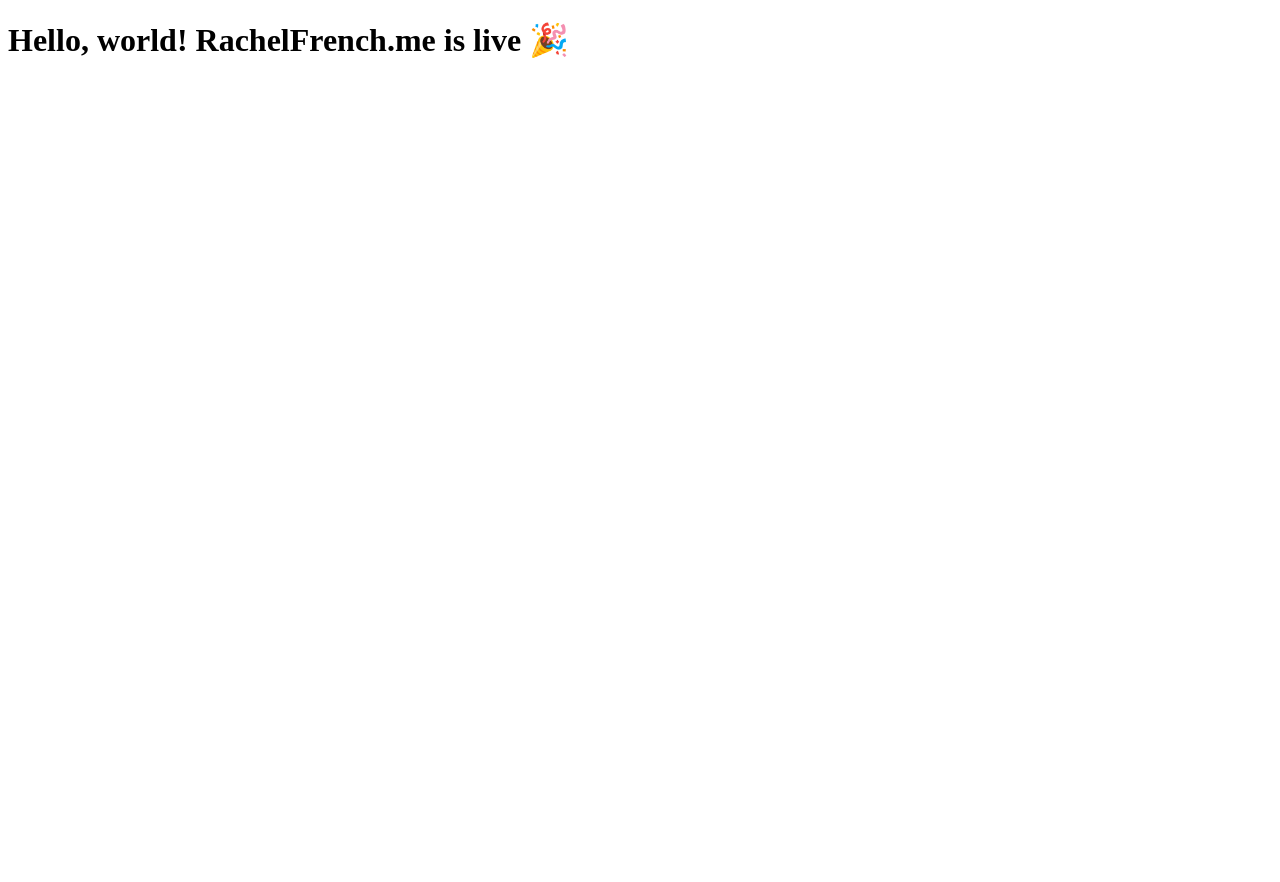
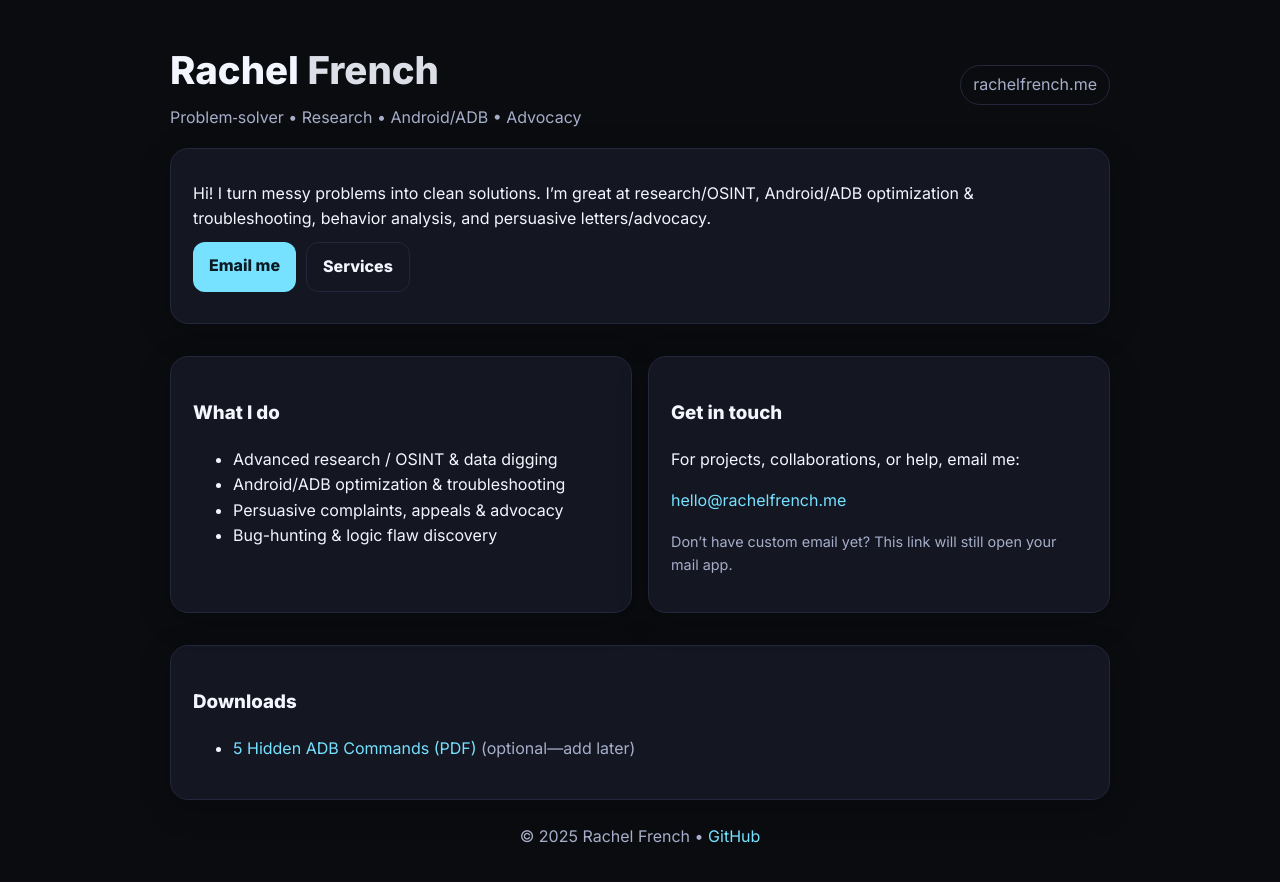
Before and after one commit to yoitsrach/6dFcLY7ZB7gL9J.github.io, a plain HTML site: page index.html in a window 1280 px wide. Before the commit the page ends 800 px from the top, so only its background shows below. Drawn offline with Linux system fonts and the light colour scheme.

Commit message:
Add files via upload

```diff
--- a/index.html
+++ b/index.html
@@ -1,7 +1,62 @@
 <!doctype html>
-<html>
-<head><title>Rachel French</title></head>
+<html lang="en">
+<head>
+  <meta charset="utf-8" />
+  <meta name="viewport" content="width=device-width, initial-scale=1" />
+  <title>Rachel French</title>
+  <meta name="description" content="Rachel French — researcher, problem solver, Android/ADB specialist." />
+  <link rel="icon" href="favicon.svg">
+  <link rel="preconnect" href="https://fonts.googleapis.com">
+  <link href="https://fonts.googleapis.com/css2?family=Inter:wght@400;600;800&display=swap" rel="stylesheet">
+  <link rel="stylesheet" href="styles.css">
+</head>
 <body>
-  <h1>Hello, world! RachelFrench.me is live 🎉</h1>
+  <main class="wrap">
+    <header class="top">
+      <div class="brand">
+        <h1>Rachel <span>French</span></h1>
+        <p class="tag">Problem‑solver • Research • Android/ADB • Advocacy</p>
+      </div>
+      <div class="chip">rachelfrench.me</div>
+    </header>
+
+    <section class="card hero">
+      <p>Hi! I turn messy problems into clean solutions. I’m great at research/OSINT, Android/ADB optimization & troubleshooting, behavior analysis, and persuasive letters/advocacy.</p>
+      <p class="cta">
+        <a class="btn" href="mailto:hello@rachelfrench.me">Email me</a>
+        <a class="btn ghost" href="#services">Services</a>
+      </p>
+    </section>
+
+    <section id="services" class="grid">
+      <div class="card">
+        <h3>What I do</h3>
+        <ul>
+          <li>Advanced research / OSINT & data digging</li>
+          <li>Android/ADB optimization & troubleshooting</li>
+          <li>Persuasive complaints, appeals & advocacy</li>
+          <li>Bug-hunting & logic flaw discovery</li>
+        </ul>
+      </div>
+      <div class="card">
+        <h3>Get in touch</h3>
+        <p>For projects, collaborations, or help, email me:</p>
+        <p><a href="mailto:hello@rachelfrench.me">hello@rachelfrench.me</a></p>
+        <p class="muted small">Don’t have custom email yet? This link will still open your mail app.</p>
+      </div>
+    </section>
+
+    <section class="card">
+      <h3>Downloads</h3>
+      <ul>
+        <li><a href="adb-guide.pdf">5 Hidden ADB Commands (PDF)</a> <span class="muted">(optional—add later)</span></li>
+      </ul>
+    </section>
+
+    <footer class="foot">
+      <p>© <span id="year"></span> Rachel French • <a href="https://github.com/6dFcLY7ZB7gL9J">GitHub</a></p>
+    </footer>
+  </main>
+  <script>document.getElementById('year').textContent = new Date().getFullYear()</script>
 </body>
 </html>
--- /dev/null
+++ b/styles.css
@@ -0,0 +1,21 @@
+:root{--bg:#0b0c10;--card:#141622;--text:#f3f6ff;--muted:#a6aec9;--line:#24273b;--accent:#76e2ff;--accent-ink:#0b1b23}
+*{box-sizing:border-box}
+html,body{margin:0;padding:0}
+body{font-family:Inter,system-ui,Segoe UI,Roboto,Helvetica,Arial,sans-serif;background:var(--bg);color:var(--text);line-height:1.6}
+a{color:var(--accent);text-decoration:none}
+a:hover{text-decoration:underline}
+.wrap{max-width:980px;margin:0 auto;padding:40px 20px}
+.top{display:flex;align-items:center;justify-content:space-between;gap:16px;margin-bottom:18px}
+.brand h1{font-size:2.4rem;margin:0}
+.brand h1 span{opacity:.9}
+.tag{margin:.2rem 0 0;color:var(--muted)}
+.chip{border:1px solid var(--line);padding:.4rem .75rem;border-radius:999px;color:var(--muted);white-space:nowrap}
+.card{background:var(--card);border:1px solid var(--line);border-radius:18px;padding:22px;margin:16px 0;box-shadow:0 8px 30px rgba(0,0,0,.25)}
+.hero p{margin:.6rem 0}
+.cta{display:flex;gap:10px;flex-wrap:wrap}
+.btn{display:inline-block;background:var(--accent);color:var(--accent-ink);font-weight:800;padding:.7rem 1rem;border-radius:12px;border:0}
+.btn.ghost{background:transparent;border:1px solid var(--line);color:var(--text)}
+.grid{display:grid;gap:16px}
+@media(min-width:760px){.grid{grid-template-columns:1fr 1fr}}
+.foot{margin-top:24px;text-align:center;color:var(--muted)}
+.small{font-size:.9rem}.muted{color:var(--muted)}
```
Also changed, not shown: 404.html (added, +4 -0 lines), favicon.svg (added), 1 other file.
